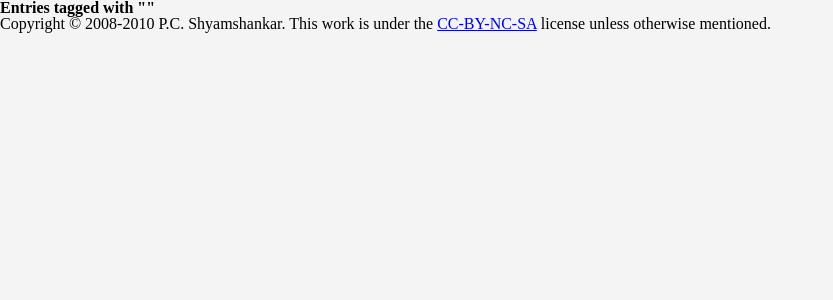
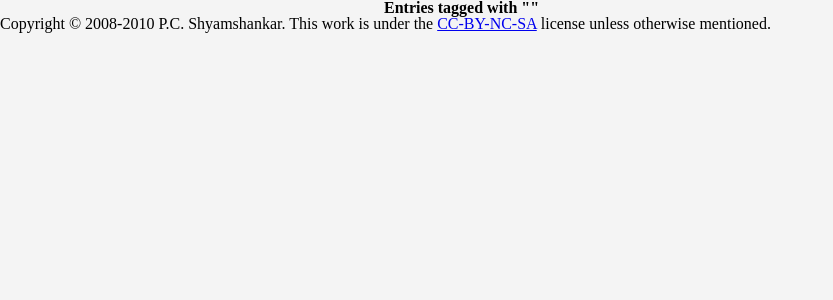
Before and after one commit to sykloid/lucentbeing.com, a Django app: template templates/djournal/tagged_entry_index.html in a window 1280 px wide. Shown: the part 32-332 px from the top of the page, without its empty margins (0-833 px from the left). Run offline with Django 3.2, Linux system fonts and the light colour scheme; the template is opened without the code that fills it, so the values that code supplies are empty.

Commit message:
Define overall content structure.

```diff
--- a/static/assets/css/style.css
+++ b/static/assets/css/style.css
@@ -23,3 +23,10 @@ sub {
     font-size: 0.75em;
     vertical-align: sub;
 }
+
+/* Page Structure */
+
+#canvas {
+    margin: 0 auto;
+    width: 512px;
+}
```
